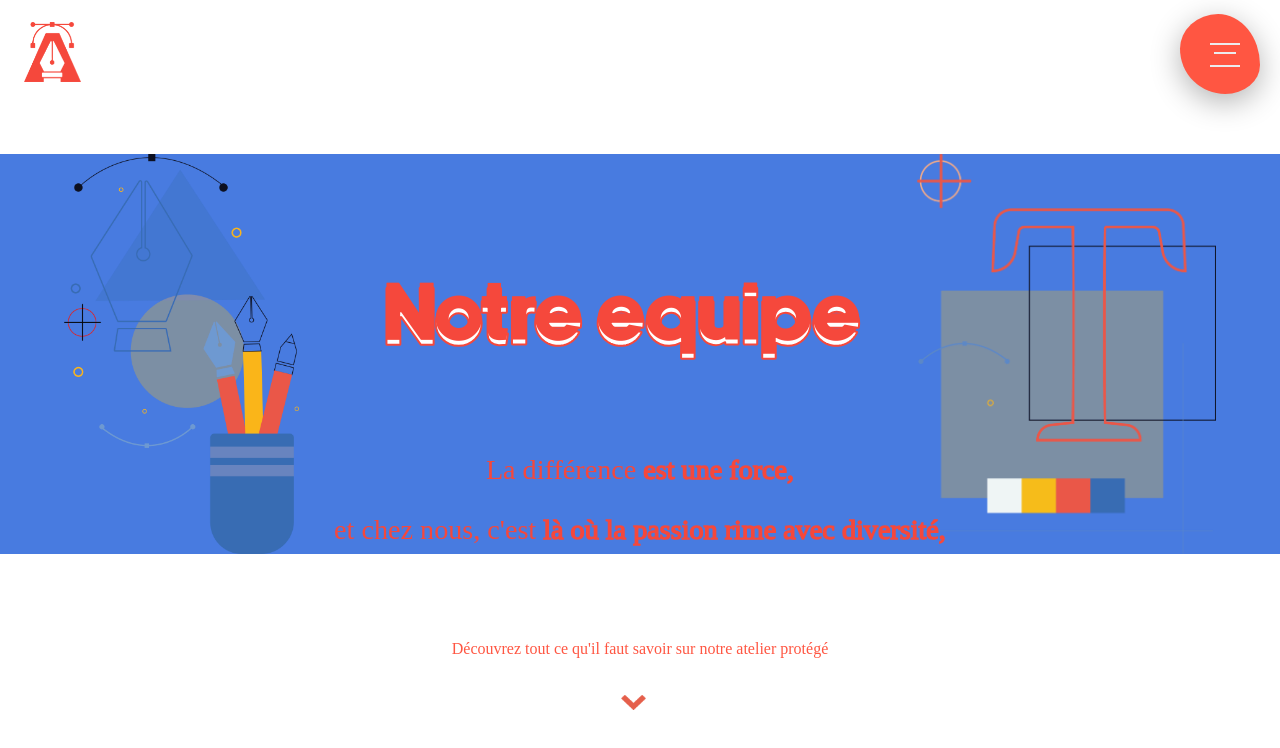
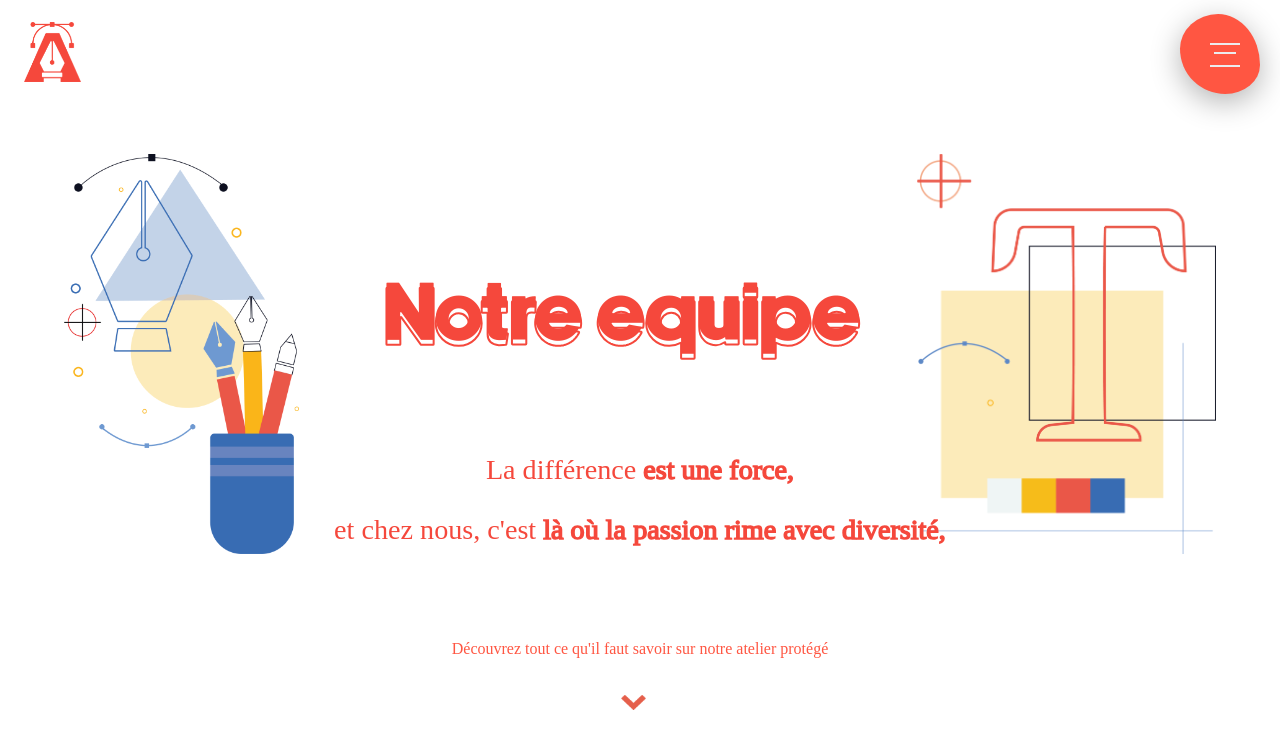
Before and after one commit to Ivancazard/ateliers102, a Next.js app: page /Equipe in a window 1280 px wide. Shown: the top 748 px of the page. Built offline with nearby package versions, Linux system fonts and the light colour scheme; a web font is replaced by a local one.

Commit message:
huit commit

```diff
--- a/styles/Equipe.module.css
+++ b/styles/Equipe.module.css
@@ -32,7 +32,6 @@
   padding-left: 5%;
   padding-right: 5%;
   margin-top: 12%;
-  background-color: #487be0;
 }
 .image_header1 {
   height: 400px;
```
Also changed, not shown: pages/Contact2.js (deleted).
